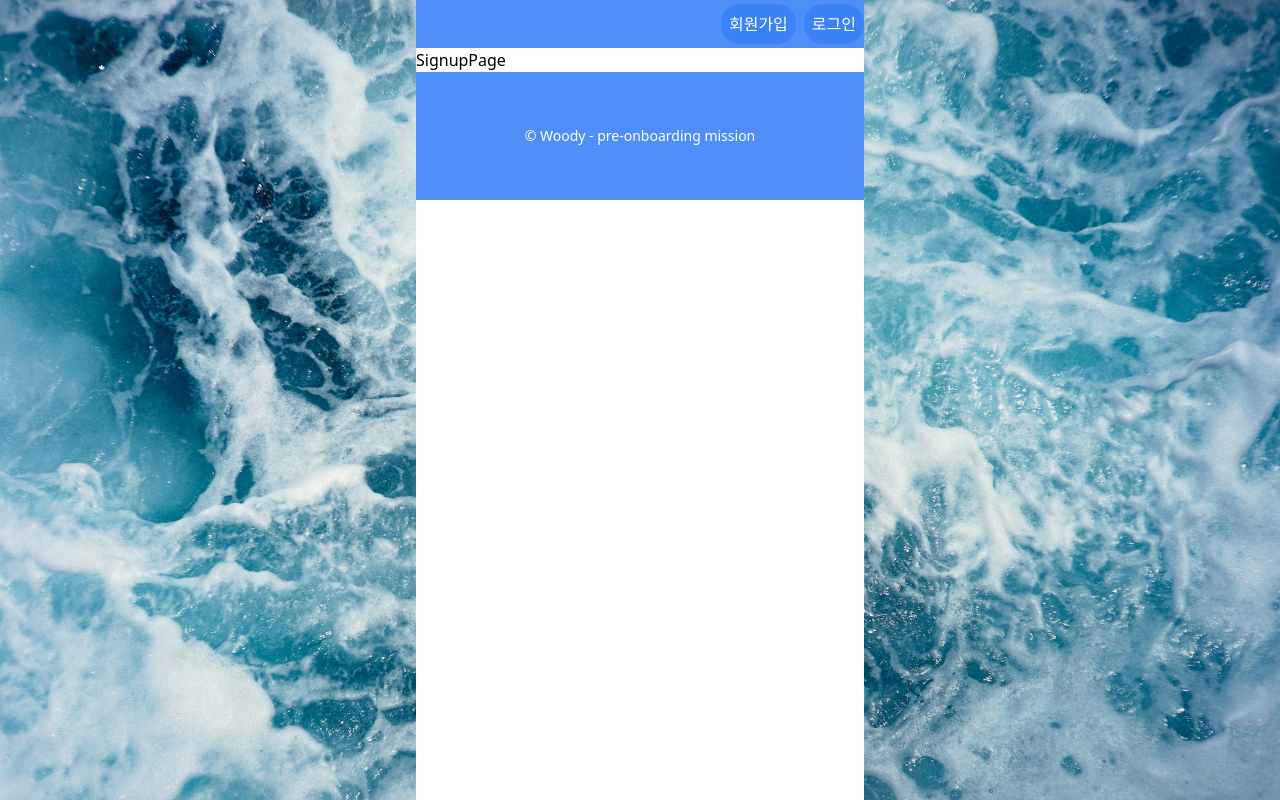
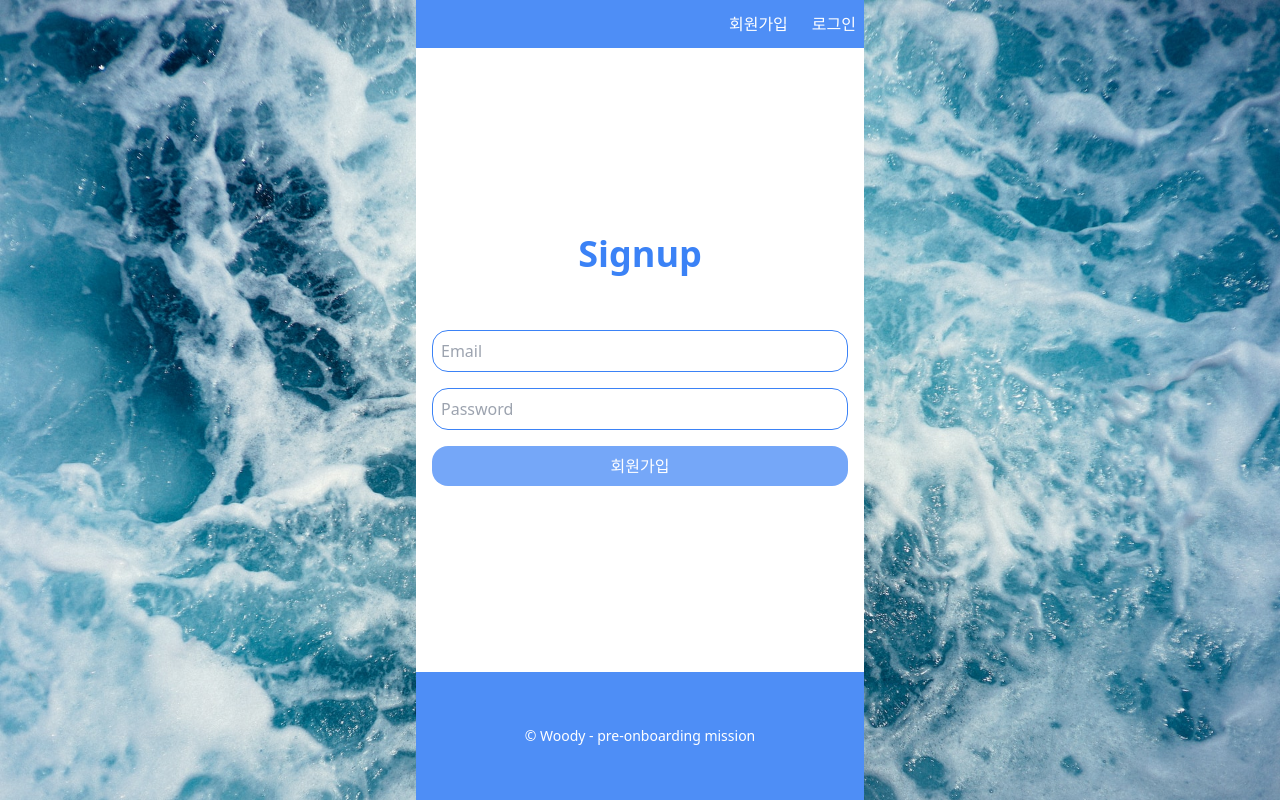
Before and after one commit to wecaners/wanted-pre-onboarding-frontend, a React (Create React App) app: page /signup in a window 1280 px wide. Built offline with nearby package versions, Linux system fonts and the light colour scheme.

Commit message:
[Feature] 회원가입 기능 구현 (#4)
* Feat: util 함수 useForm 추가

* Feat: signupForm 에서 useForm 사용하여 state 관리 로직 구현

* Feat: 404 에러 페이지 라우팅

* Feat: signupForm useFormProps interface 추가

* Feat: password input에 password type 추가

```diff
--- /dev/null
+++ b/src/apis/api/auth/signup.ts
@@ -0,0 +1,11 @@
+import { basicApi } from '../axiosConfig';
+import { APIS } from '../constants/APIS';
+
+export interface SignupParams {
+  email: string;
+  password: string;
+}
+
+export function signup(data: SignupParams) {
+  return basicApi.post<void>(APIS.SIGNUP, data);
+}
--- /dev/null
+++ b/src/apis/api/axiosConfig.ts
@@ -0,0 +1,9 @@
+import axios from 'axios';
+
+export const BASE_URL = 'https://www.pre-onboarding-selection-task.shop';
+
+export const basicApi = axios.create({
+  baseURL: `${BASE_URL}`,
+  timeout: 1000,
+  headers: { 'Content-Type': 'application/json' }
+});
--- /dev/null
+++ b/src/apis/api/constants/APIS.ts
@@ -0,0 +1,3 @@
+export const APIS = {
+  SIGNUP: '/auth/signup'
+};
--- a/src/components/elements/Header.tsx
+++ b/src/components/elements/Header.tsx
@@ -3,12 +3,8 @@ export default function Header() {
     <nav>
       <div className='flex items-center justify-end h-12 bg-blue-500 bg-opacity-90'>
         <div className='space-x-2'>
-          <button className='p-2 text-white bg-blue-500 rounded-full'>
-            회원가입
-          </button>
-          <button className='p-2 text-white bg-blue-500 rounded-full'>
-            로그인
-          </button>
+          <button className='p-2 text-white'>회원가입</button>
+          <button className='p-2 text-white'>로그인</button>
         </div>
       </div>
     </nav>
--- a/src/components/layouts/MainLayout.tsx
+++ b/src/components/layouts/MainLayout.tsx
@@ -1,13 +1,14 @@
-import React from 'react';
 import { Outlet } from 'react-router-dom';
 import Header from '../elements/Header';
 import Footer from '../elements/Footer';
 
 export default function MainLayout() {
   return (
-    <div className='relative max-w-md min-h-screen m-auto bg-white'>
+    <div className='relative flex flex-col h-screen max-w-md m-auto bg-white'>
       <Header />
-      <Outlet />
+      <div className='flex items-center justify-center flex-grow'>
+        <Outlet />
+      </div>
       <Footer />
     </div>
   );
--- /dev/null
+++ b/src/pages/SignupPage/SignupForm.tsx
@@ -0,0 +1,55 @@
+import { useEffect, useState } from 'react';
+import useForm from '../../utils/useForm';
+import EmailValidationCheck from '../../utils/EmailValidationCheck';
+import PasswordValidationCheck from '../../utils/PasswordValidationCheck';
+
+export default function SignupForm() {
+  const [disabled, setDisabled] = useState<boolean>(true);
+  const { values, handleSubmit, handleChange } = useForm({
+    initialValues: {
+      email: '',
+      password: ''
+    }
+  });
+
+  useEffect(() => {
+    const { email, password } = values;
+    const isValidEmail = EmailValidationCheck(email);
+    const isValidPassword = PasswordValidationCheck(password);
+    setDisabled(!(isValidEmail && isValidPassword));
+  }, [values]);
+
+  return (
+    <form className='flex flex-col space-y-4'>
+      <input
+        name='email'
+        data-testid='email-input'
+        className='p-2 border border-blue-500 rounded-2xl'
+        placeholder='Email'
+        onChange={handleChange}
+        value={values.email}
+      />
+      <input
+        type='password'
+        name='password'
+        data-testid='password-input'
+        className='p-2 border border-blue-500 rounded-2xl '
+        placeholder='Password'
+        onChange={handleChange}
+        value={values.password}
+      />
+      <button
+        data-testid='signup-button'
+        className={
+          disabled
+            ? 'p-2 text-white bg-blue-500 bg-opacity-70 rounded-2xl'
+            : 'p-2 text-white bg-blue-500 rounded-2xl'
+        }
+        onClick={handleSubmit}
+        disabled={disabled}
+      >
+        회원가입
+      </button>
+    </form>
+  );
+}
--- a/src/pages/SignupPage/SignupPage.tsx
+++ b/src/pages/SignupPage/SignupPage.tsx
@@ -1,3 +1,10 @@
+import SignupForm from './SignupForm';
+
 export default function SignupPage() {
-  return <div>SignupPage</div>;
+  return (
+    <div className='w-full p-4 text-center'>
+      <h1 className='text-4xl font-bold text-blue-500 mb-14'>Signup</h1>
+      <SignupForm />
+    </div>
+  );
 }
--- a/src/routes/Router.tsx
+++ b/src/routes/Router.tsx
@@ -3,6 +3,7 @@ import MainLayout from '../components/layouts/MainLayout';
 import SignInPage from '../pages/SigninPage/SignInPage';
 import SignupPage from '../pages/SignupPage/SignupPage';
 import TodoPage from '../pages/TodoPage/TodoPage';
+import NotFoundPage from '../pages/Error/404';
 
 export const router = createBrowserRouter([
   {
@@ -22,5 +23,9 @@ export const router = createBrowserRouter([
         element: <TodoPage />
       }
     ]
+  },
+  {
+    path: '*',
+    element: <NotFoundPage />
   }
 ]);
--- /dev/null
+++ b/src/utils/EmailValidationCheck.ts
@@ -0,0 +1,3 @@
+export default function EmailValidationCheck(email: string) {
+  return email.includes('@');
+}
--- /dev/null
+++ b/src/utils/PasswordValidationCheck.ts
@@ -0,0 +1,3 @@
+export default function PasswordValidationCheck(password: string) {
+  return password.length >= 8;
+}
--- /dev/null
+++ b/src/utils/useForm.ts
@@ -0,0 +1,39 @@
+import { useState } from 'react';
+import { signup } from '../apis/api/auth/signup';
+import { useNavigate } from 'react-router-dom';
+
+interface useFormProps {
+  email: string;
+  password: string;
+}
+
+export default function useForm({
+  initialValues
+}: {
+  initialValues: useFormProps;
+}) {
+  const [values, setValues] = useState(initialValues);
+  const navigate = useNavigate();
+
+  const handleChange = (event: React.ChangeEvent<HTMLInputElement>) => {
+    const { name, value } = event.target;
+    setValues({ ...values, [name]: value });
+  };
+  const handleSubmit = async (event: React.SyntheticEvent) => {
+    event.preventDefault();
+    try {
+      const response = await signup(values);
+      if (response.status === 201) {
+        alert('회원가입 되었습니다.');
+        navigate('/signin');
+      }
+    } catch (e: unknown) {
+      console.log(e);
+    }
+  };
+  return {
+    values,
+    handleChange,
+    handleSubmit
+  };
+}
```
